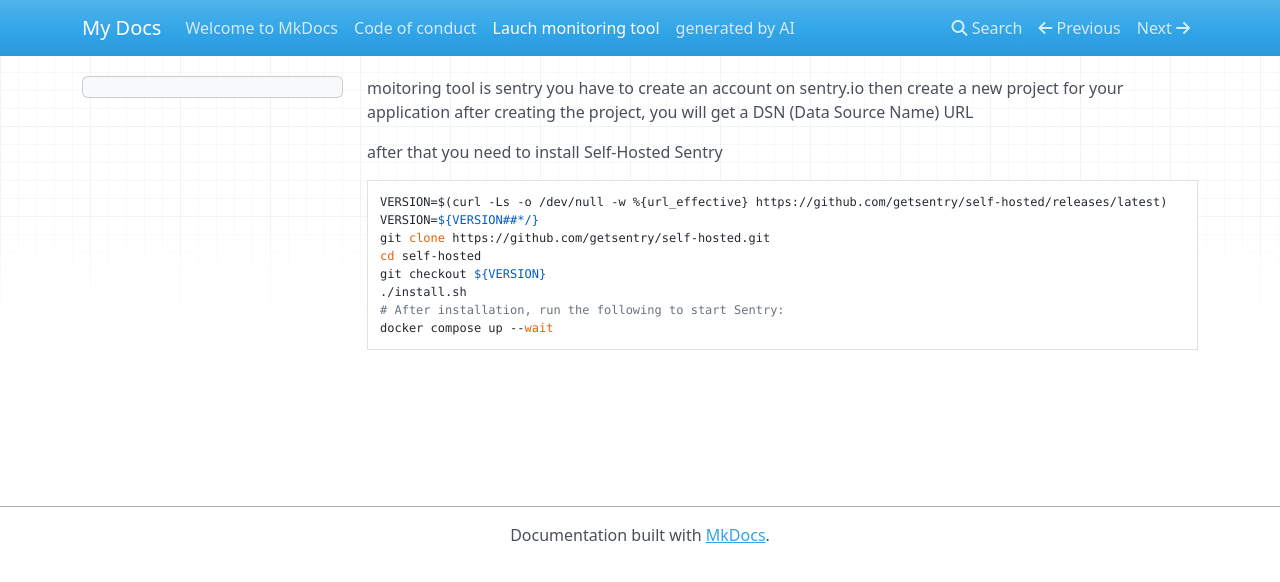
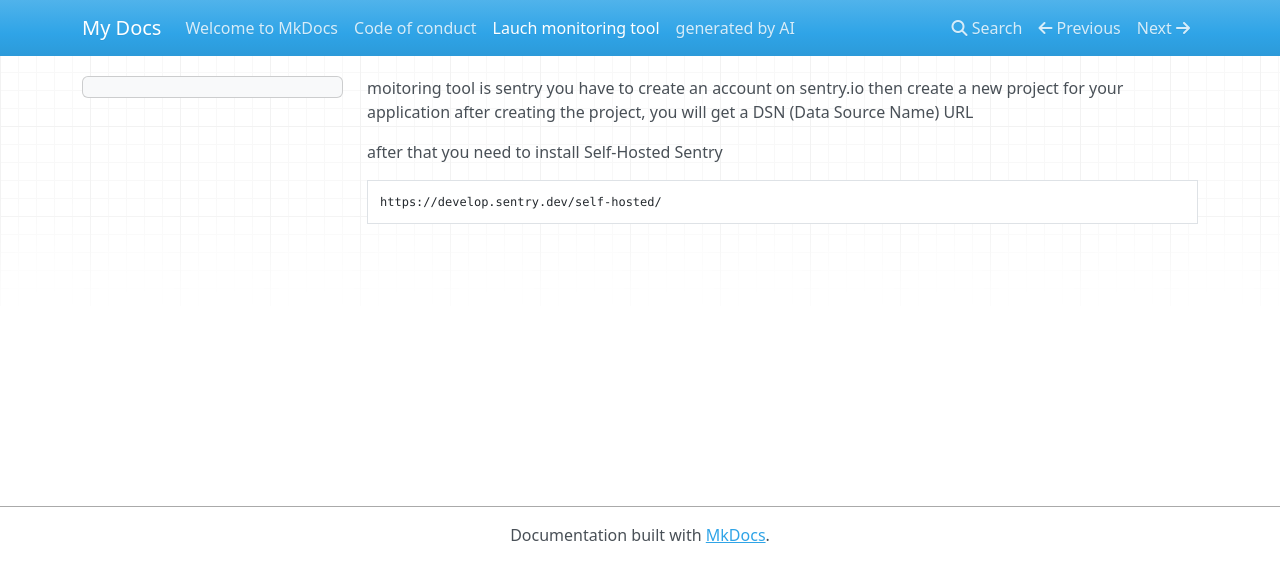
Before and after one commit to Depict-CV/Depict-AI, an MkDocs documentation site: the page built from docs/lauch_monitoring_tool.md, in a window 1280 px wide. Shown: the top 582 px of the page. Built offline with MkDocs 1.6.1, drawn with Linux system fonts in a browser that asks for light colours; nearby versions of some CDN libraries.

Commit message:
clean doc

````diff
--- a/docs/lauch_monitoring_tool.md
+++ b/docs/lauch_monitoring_tool.md
@@ -7,12 +7,5 @@
 after that you need to install Self-Hosted Sentry
 
 ```
-VERSION=$(curl -Ls -o /dev/null -w %{url_effective} https://github.com/getsentry/self-hosted/releases/latest)
-VERSION=${VERSION##*/}
-git clone https://github.com/getsentry/self-hosted.git
-cd self-hosted
-git checkout ${VERSION}
-./install.sh
-# After installation, run the following to start Sentry:
-docker compose up --wait
+https://develop.sentry.dev/self-hosted/
 ```
````
